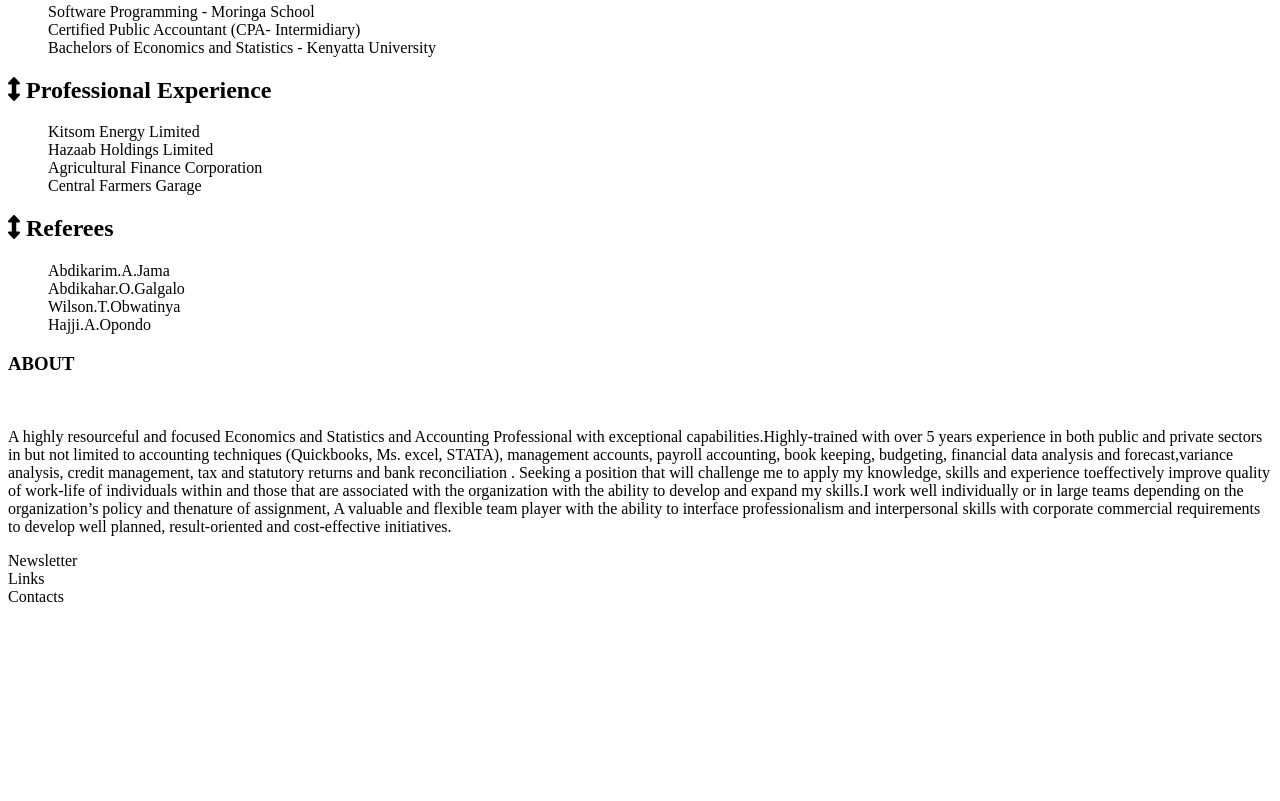
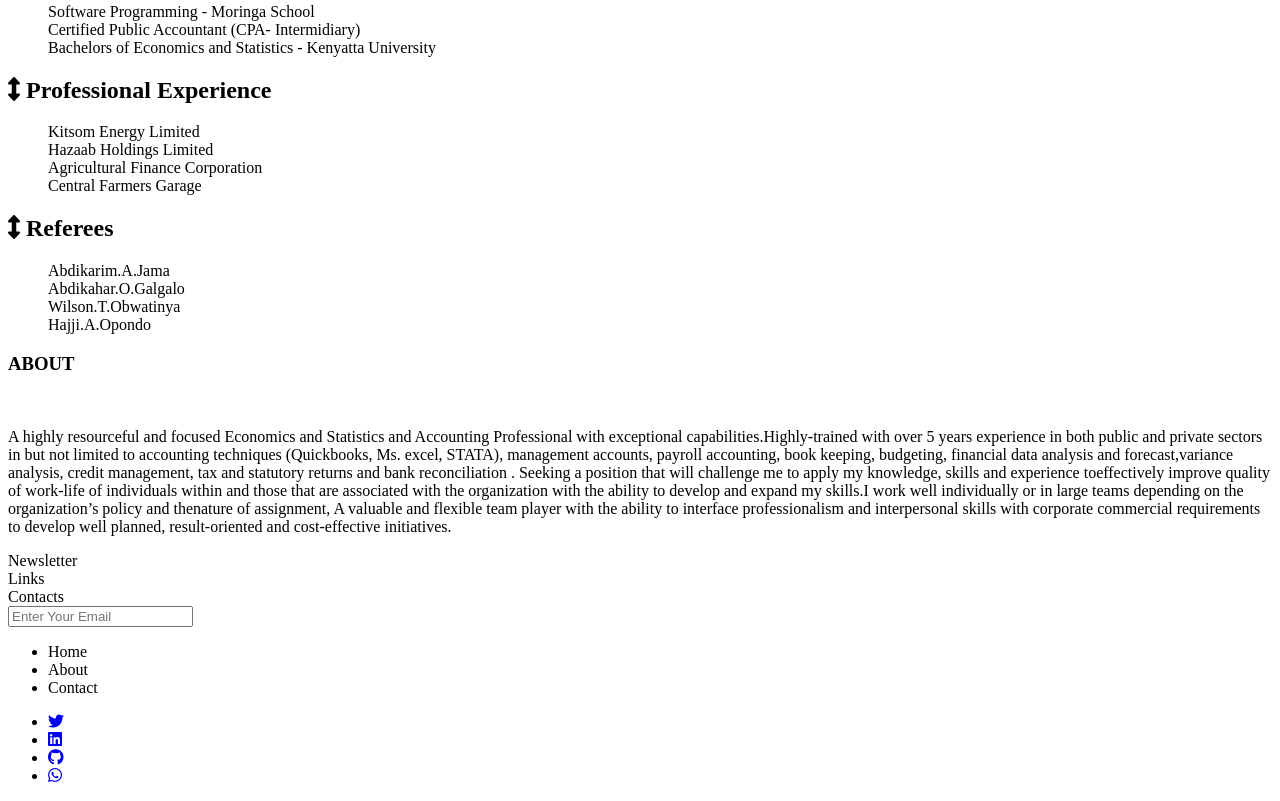
Before and after one commit to Shabex/My-portfolio, a plain HTML site: page index.html in a window 1280 px wide. Shown: the part 1161-1962 px from the top of the page. Before the commit the page ends 1775 px from the top, so only its background shows below. Drawn offline with Linux system fonts and the light colour scheme; files that its build step writes are made by us from their sources.

Commit message:
adds elements ul on the index.html

```diff
--- a/index.html
+++ b/index.html
@@ -88,7 +88,24 @@
                 <div class="details">Contacts</div>
             </section>
             <section class="footer">
-
+                <div class="email">
+                    <input type="email" name="Email" id="Email box" placeholder="Enter Your Email">
+                    </div>
+                    <div class="links">
+                        <ul class="footerlinks">
+                            <li>Home</li>
+                            <li>About</li>
+                            <li>Contact</li>
+                        </ul>
+                    </div>
+                    <div class="contacts">
+                        <ul class="icons">
+                            <li><a href = "https://twitter.com/home" target = "blank"><i class="fa-brands fa-twitter"></i></a></li>
+                            <li><a href = "https://www.linkedin.com/in/shaban-ibrahim-846b2551/" target="balnk"><i class="fa-brands fa-linkedin"></i></li></a></li>
+                            <li><a href = "https://github.com/Shabex" target="blank"><i class="fa-brands fa-github"></i></a></li>
+                            <li><a href = "https://web.whatsapp.com/" target="blank"><i class="fa-brands fa-whatsapp"></i></a></li>
+                        </ul>
+                    </div>
             </section>
         </div>
     </section>
```
